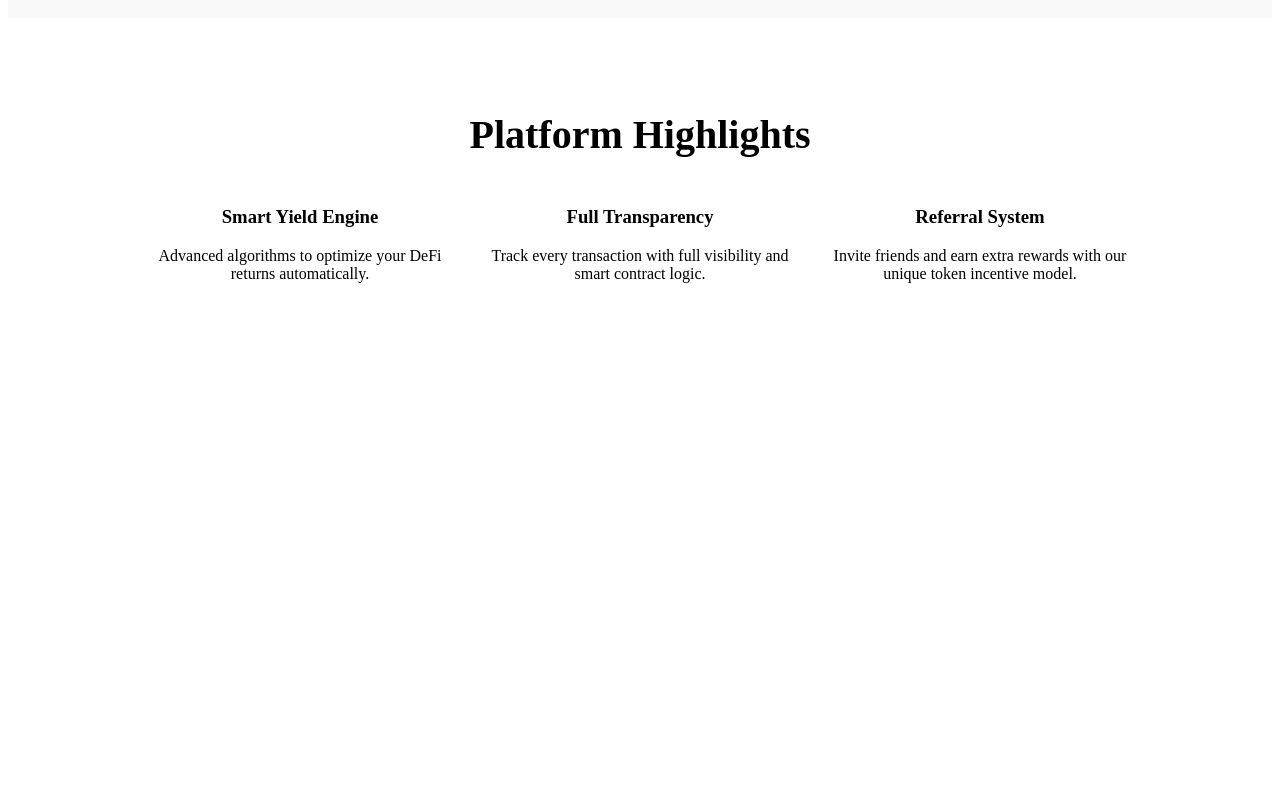
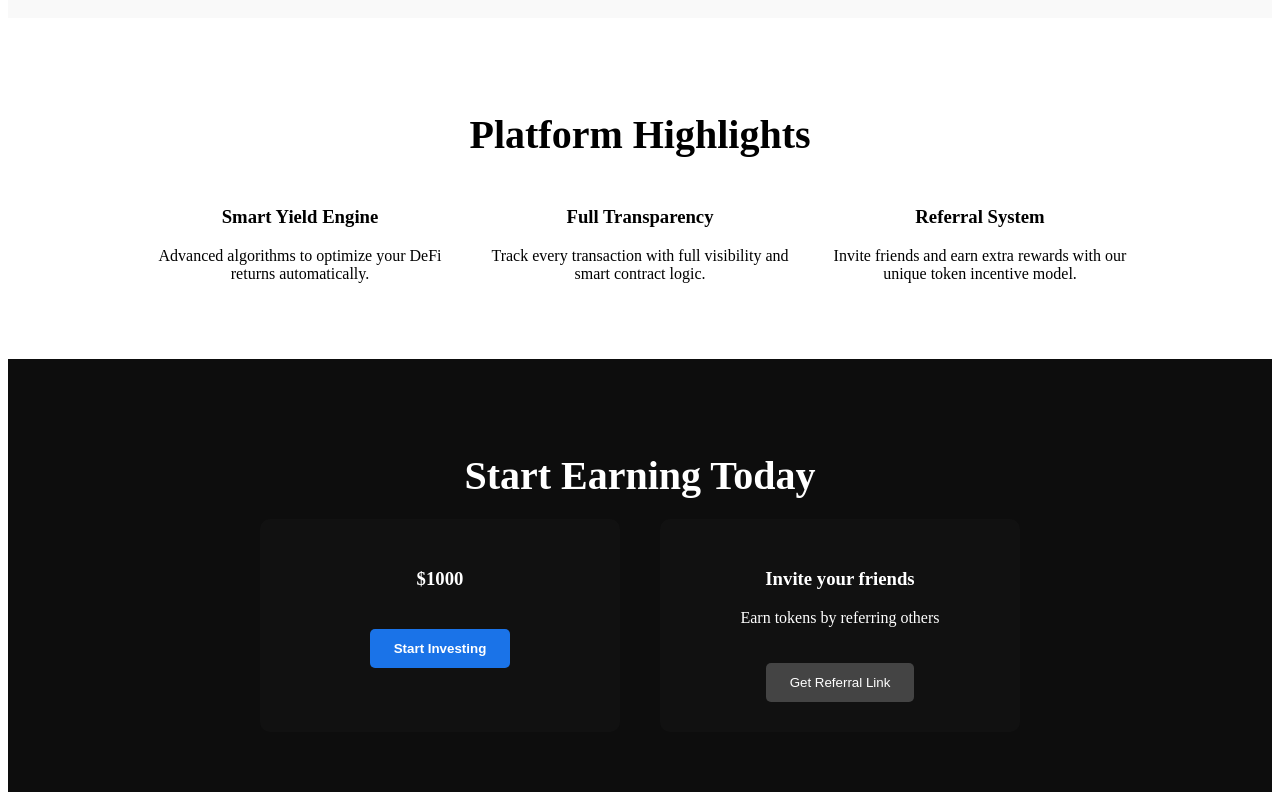
Before and after one commit to invextox/investox-site, a Next.js app: page / in a window 1280 px wide. Shown: the part 705-1505 px from the top of the page. Before the commit the page ends 1072 px from the top, so only its background shows below. Built offline with nearby package versions, Linux system fonts and the light colour scheme.

Commit message:
Update index.js

```diff
--- a/pages/index.js
+++ b/pages/index.js
@@ -2,6 +2,7 @@ import Navbar from '../components/Navbar';
 import Hero from '../components/hero';
 import WhyInvestox from '../components/whyInvestox';
 import Features from '../components/Features';
+import CallToAction from '../components/CallToAction';
 
 export default function Home() {
   return (
@@ -10,6 +11,7 @@ export default function Home() {
       <Hero />
       <WhyInvestox />
       <Features />
+      <CallToAction />
     </>
   );
 }
```
